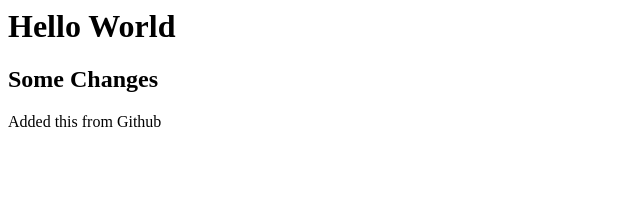
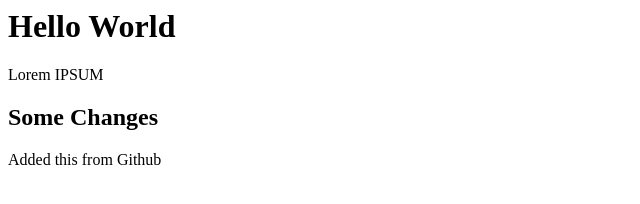
Before and after one commit to Deep-92/GitGitHubMasterClass, a plain HTML site: page index.html in a window 1280 px wide. Shown: the whole page, without its empty margins (0-640 px from the left). Drawn offline with Linux system fonts and the light colour scheme.

Commit message:
New Paragraph added

```diff
--- a/index.html
+++ b/index.html
@@ -4,6 +4,7 @@
     </head>
     <body>
         <h1>Hello World</h1>
+        <p>Lorem IPSUM</p>
         <h2>Some Changes</h2>
         <p>Added this from Github</p>
     </body>
```
